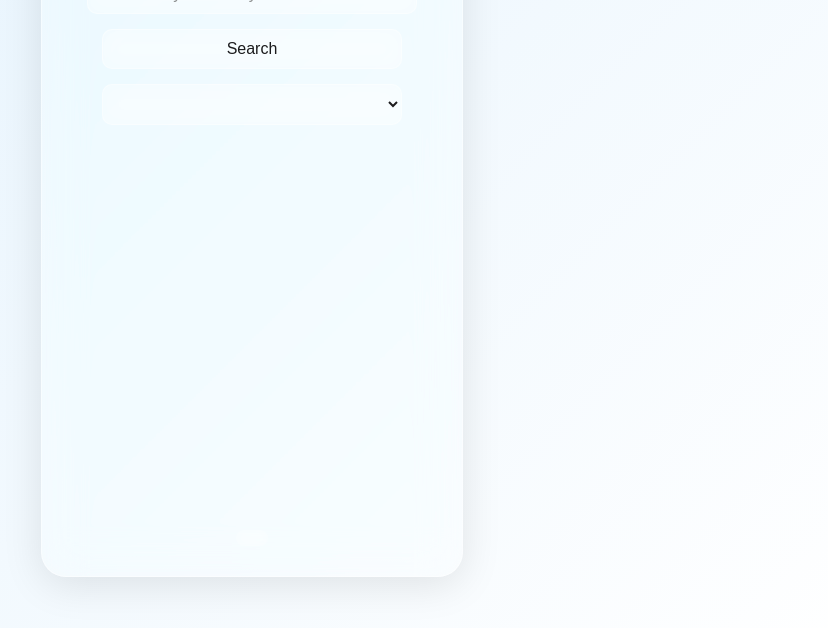
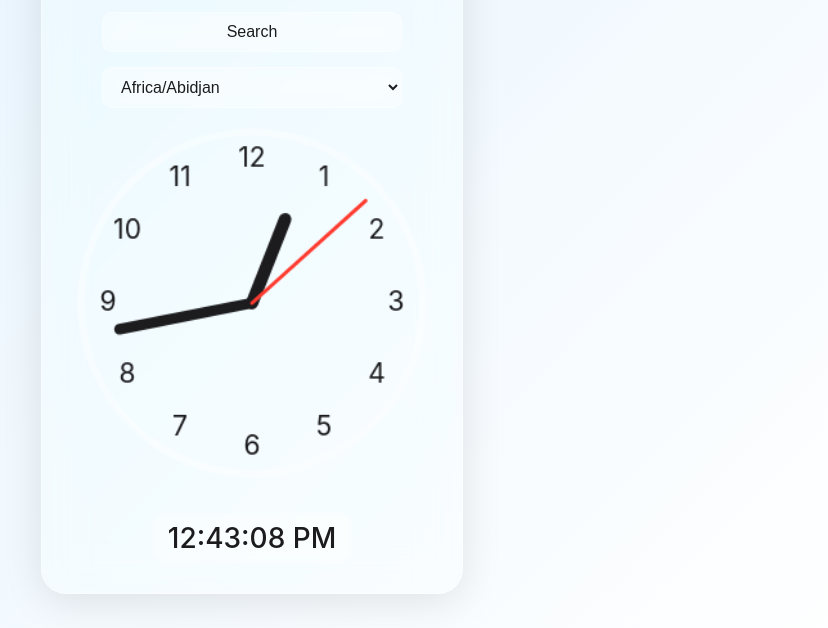
Before and after one commit to theonlyprograamer/theprograam, a plain HTML site: page index.html in a window 1280 px wide. Shown: the part 172-800 px from the top of the page, without its empty margins (388-1216 px from the left). Drawn offline with Linux system fonts and the light colour scheme; no server answers.

Commit message:
Update index.html

```diff
--- a/index.html
+++ b/index.html
@@ -111,18 +111,15 @@ const themeToggle=document.getElementById('themeToggle');
 const searchInput=document.getElementById('searchInput');
 const searchBtn=document.getElementById('searchBtn');
 
-// Fetch all timezones from WorldTime API
-let timezones=[];
-async function fetchTimezones(){
-  const response=await fetch('https://worldtimeapi.org/api/timezone');
-  timezones=await response.json();
-  countrySelect.innerHTML='';
-  for(let tz of timezones){
-    const option=document.createElement('option');
-    option.value=tz;
-    option.textContent=tz.replace('_',' ');
-    countrySelect.appendChild(option);
-  }
+// Complete IANA timezone list
+const timezones = Intl.supportedValuesOf('timeZone');
+
+// Populate dropdown
+for(let tz of timezones){
+  const option=document.createElement('option');
+  option.value=tz;
+  option.textContent=tz.replace('_',' ');
+  countrySelect.appendChild(option);
 }
 
 let selectedZone=Intl.DateTimeFormat().resolvedOptions().timeZone;
@@ -230,6 +227,7 @@ themeToggle.addEventListener('click',()=>{
   }
 });
 
+// Search by city/country
 searchBtn.addEventListener('click', async ()=>{
   const query=searchInput.value.toLowerCase().trim();
   const match=timezones.find(tz=>tz.toLowerCase().includes(query));
@@ -242,6 +240,7 @@ searchBtn.addEventListener('click', async ()=>{
   }
 });
 
+// Auto local timezone
 if(navigator.geolocation){
   navigator.geolocation.getCurrentPosition(()=>{
     try{
@@ -253,7 +252,7 @@ if(navigator.geolocation){
   });
 }
 
-fetchTimezones().then(startClock);
+startClock();
 </script>
 </body>
 </html>
```
